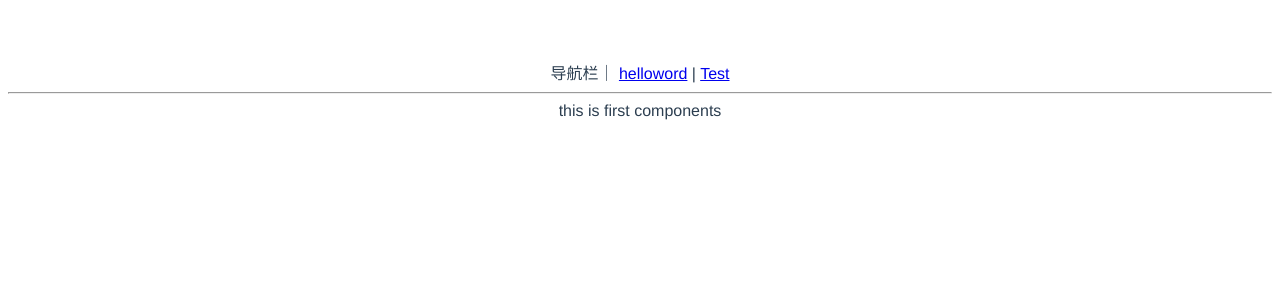
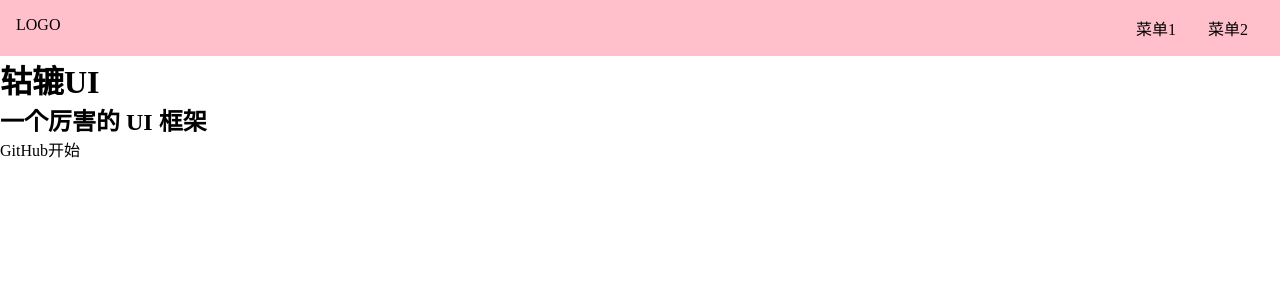
Before and after one commit to potatoMM/po-ui, a Vue app: page / in a window 1280 px wide. Shown: the top 300 px of the page. Built offline with nearby package versions, Linux system fonts and the light colour scheme.

Commit message:
封装简易topNav组件

```diff
--- a/package.json
+++ b/package.json
@@ -10,6 +10,7 @@
     "vue-router": "4.0.0-beta.3"
   },
   "devDependencies": {
+    "sass": "1.26.10",
     "@vue/compiler-sfc": "^3.0.0-rc.1",
     "vite": "^1.0.0-rc.1"
   }
--- a/src/App.vue
+++ b/src/App.vue
@@ -1,6 +1,4 @@
 <template>
-  <div class="nav">导航栏｜  <router-link to="/helloword">helloword</router-link> | <router-link to="/">Test</router-link></div>
-  <hr/>
   <router-view></router-view>
 </template>
 
--- a/src/components/HelloWorld.vue
+++ /dev/null
@@ -1,17 +0,0 @@
-<template>
-<div class="">hello word</div>
-</template>
-
-<script>
-export default {
-  name: 'HelloWorld',
-  props: {
-    msg: String
-  },
-  data() {
-    return {
-      count: 0
-    }
-  }
-}
-</script>
--- a/src/components/Test.vue
+++ /dev/null
@@ -1,3 +0,0 @@
-<template>
-  <div>this is first components</div>
-</template>
--- /dev/null
+++ b/src/components/TopNav.vue
@@ -0,0 +1,30 @@
+<template>
+  <div>
+    <div class="topnav">
+      <div class="logo">LOGO</div>
+      <ul class="menu">
+        <li>菜单1</li>
+        <li>菜单2</li>
+      </ul>
+    </div>
+  </div>
+</template>
+<style lang="scss" scoped>
+.topnav {
+  background: pink;
+  display: flex;
+  padding: 16px;
+  > .logo {
+    max-width: 6em;
+    margin-right: auto;
+  }
+  > .menu {
+    display: flex;
+    white-space: nowrap;
+    flex-wrap: nowrap;
+    > li {
+      margin: 0 1em;
+    }
+  }
+}
+</style>
--- a/src/index.css
+++ /dev/null
@@ -1,8 +0,0 @@
-#app {
-  font-family: Avenir, Helvetica, Arial, sans-serif;
-  -webkit-font-smoothing: antialiased;
-  -moz-osx-font-smoothing: grayscale;
-  text-align: center;
-  color: #2c3e50;
-  margin-top: 60px;
-}
--- /dev/null
+++ b/src/index.scss
@@ -0,0 +1,16 @@
+* {
+  margin: 0;
+  padding: 0;
+  box-sizing: border-box;
+}
+ul,
+ol {
+  list-style: none;
+}
+a {
+  text-decoration: none;
+  color: inherit;
+  &:hover {
+    border-bottom: 1px solid;
+  }
+}
--- /dev/null
+++ b/src/views/Doc.vue
@@ -0,0 +1,15 @@
+<template>
+  <div>
+    <TopNav/>
+    <div class="content">
+      <aside>边栏</aside>
+      <main>主内容</main>
+    </div>
+  </div>
+</template>
+<script lang="ts">
+import TopNav from '../components/TopNav.vue'
+export default {
+  components: { TopNav }
+}
+</script>
--- /dev/null
+++ b/src/views/Home.vue
@@ -0,0 +1,40 @@
+<template>
+  <div>
+    <top-nav/>
+    <div class="banner">
+      <h1>轱辘UI</h1>
+      <h2>一个厉害的 UI 框架</h2>
+      <p class="actions">
+        <a>GitHub</a>
+        <a>开始</a>
+      </p>
+    </div>
+  </div>
+</template>
+<script lang='ts'>
+import TopNav from '../components/TopNav.vue'
+export default {
+  components: {
+    TopNav
+  }
+}
+</script>
+<style lang="scss" scoped>
+.topnav {
+  background: pink;
+  display: flex;
+  padding: 16px;
+  > .logo {
+    max-width: 6em;
+    margin-right: auto;
+  }
+  > .menu {
+    display: flex;
+    white-space: nowrap;
+    flex-wrap: nowrap;
+    > li {
+      margin: 0 1em;
+    }
+  }
+}
+</style>
```
Also changed, not shown: src/main.ts (+6 -6 lines), 1 other file (tests, documents, lock files or other folders).
